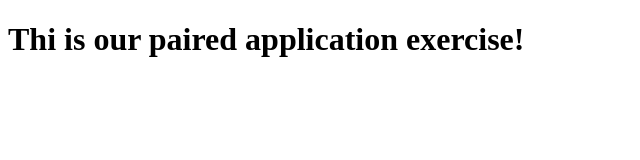
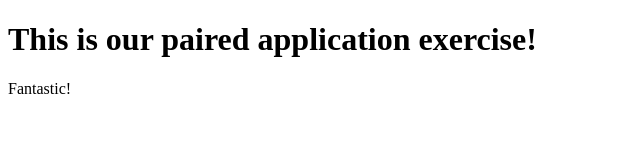
Before and after one commit to gas-and-erika/paired-application, a plain HTML site: page index.html in a window 1280 px wide. Shown: the whole page, without its empty margins (0-640 px from the left). Drawn offline with Linux system fonts and the light colour scheme.

Commit message:
Created paragraph

```diff
--- a/index.html
+++ b/index.html
@@ -7,6 +7,7 @@
     <title>Paired application</title>
 </head>
 <body>
-    <h1>Thi is our paired application exercise!</h1>
+    <h1>This is our paired application exercise!</h1>
+    <p>Fantastic!</p>
 </body>
 </html>
```
